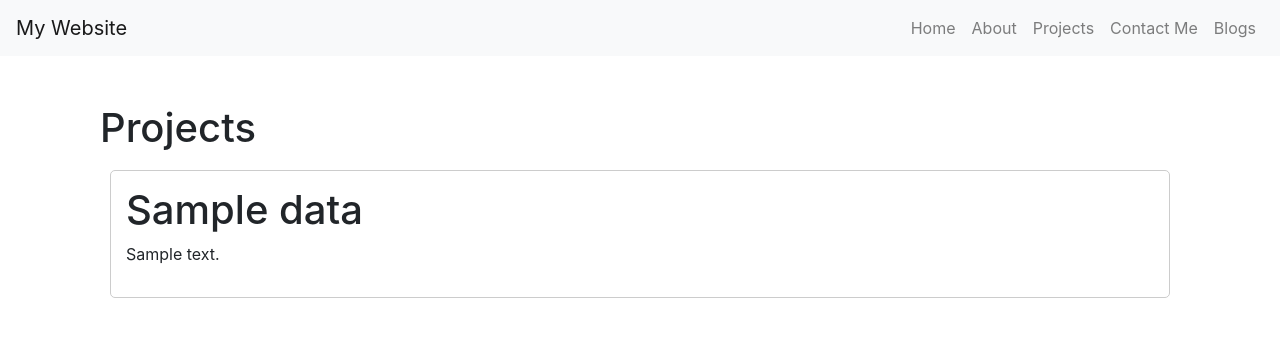
After one commit to suryansh-it/Portfolio-Website, a Flask app: page /Project in a window 1280 px wide. The commit adds this page. Shown: the top 337 px of the page. Run offline with Flask 3, Linux system fonts and the light colour scheme; tables that the repository leaves empty hold one stand-in row (values such as "Sample post"); some libraries are stand-ins or nearby versions.

Commit message:
added project template

```diff
--- a/app.py
+++ b/app.py
@@ -41,10 +41,10 @@ def About():
     return render_template('About.html')
 
 def project_routes():
-    @app.route('/Projects', methods=[ 'GET'])
+    @app.route('/Project', methods=[ 'GET'])
     def Projects():
         projects = ProjectData.query.all()
-        return render_template('view_projects.html', projects=projects)
+        return render_template('view_project.html', projects=projects)
 
 
     @app.route('/add_project', methods=['POST', 'GET'])
@@ -224,6 +224,7 @@ def admin_routes():
         return redirect(url_for('admin_login'))
 
 if __name__ == '__main__':
+    project_routes()
     admin_routes()
     blog_post_routes()
     app.run(debug=True)
--- a/templates/base.html
+++ b/templates/base.html
@@ -37,7 +37,7 @@
             <a class="nav-link" href="#about">About</a>
           </li>
           <li class="nav-item">
-            <a class="nav-link" href="#projects">Projects</a>
+            <a class="nav-link" href="{{url_for('Projects')}}">Projects</a>
           </li>
           <li class="nav-item">
             <a class="nav-link" href="{{url_for('form')}}">Contact Me</a>
--- /dev/null
+++ b/templates/view_project.html
@@ -0,0 +1,33 @@
+{% extends "base.html" %} {% block title %}Projects{% endblock %} {% block
+content %}
+<div class="container">
+  <h1>Projects</h1>
+
+  {% if projects %}
+  <div class="list-group">
+    {% for project in projects %}
+
+    <div
+      class="project-item"
+      style="
+        border: 1px solid #ccc;
+        padding: 15px;
+        margin: 10px;
+        border-radius: 5px;
+      "
+    >
+      <h1 class="project-title">{{ project.project_name }}</h1>
+      <!-- <p class="project-meta">
+                <span><strong>Technology:</strong> {{ project.technology }}</span>
+            </p> -->
+      <div class="project-description">
+        <p>{{ project.project_summary }}</p>
+      </div>
+      {% endfor %}
+    </div>
+    {% else %}
+    <p>No projects available.</p>
+    {% endif %}
+  </div>
+</div>
+{% endblock %}
```
Also changed, not shown: static/js/create_project.js (added, +22 -0 lines), templates/create_project.html (added, +31 -0 lines).
